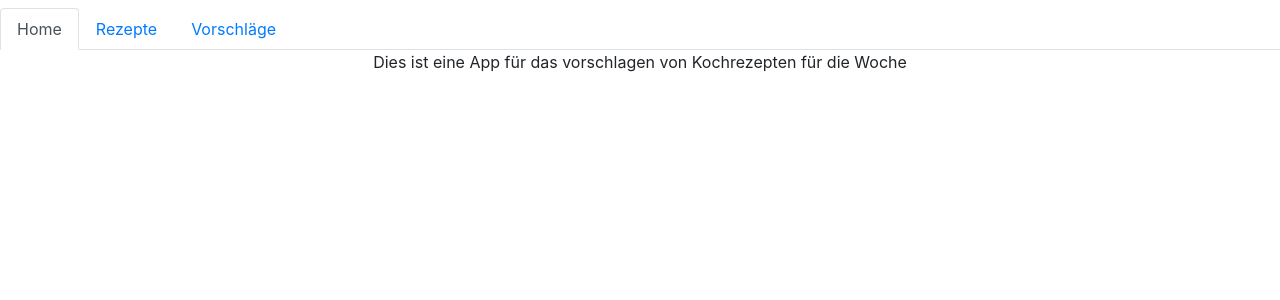
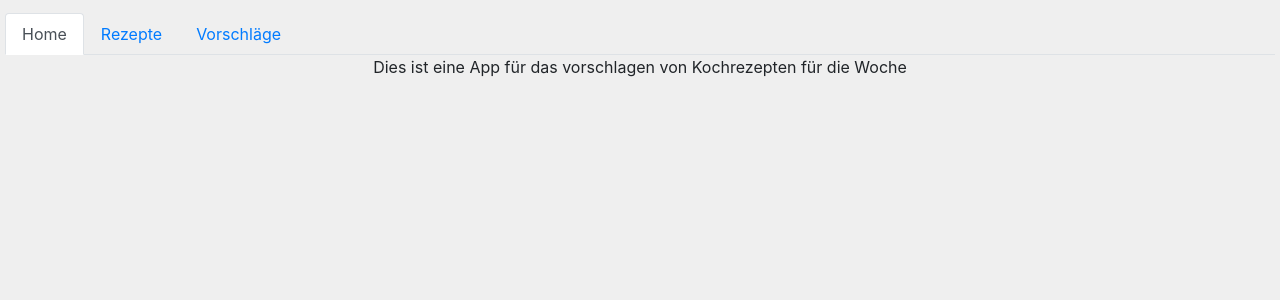
Before and after one commit to Xedon/cookingsuggester-client-react, a React (Create React App) app: page / in a window 1280 px wide. Shown: the top 300 px of the page. Built offline with nearby package versions, Linux system fonts and the light colour scheme.

Commit message:
Add styling

```diff
--- a/src/index.css
+++ b/src/index.css
@@ -1,13 +1,10 @@
 body {
   margin: 0;
+  padding: 5px;
+  background-color: rgb(239, 239, 239);
   font-family: -apple-system, BlinkMacSystemFont, 'Segoe UI', 'Roboto', 'Oxygen',
     'Ubuntu', 'Cantarell', 'Fira Sans', 'Droid Sans', 'Helvetica Neue',
     sans-serif;
   -webkit-font-smoothing: antialiased;
   -moz-osx-font-smoothing: grayscale;
 }
-
-code {
-  font-family: source-code-pro, Menlo, Monaco, Consolas, 'Courier New',
-    monospace;
-}
```
